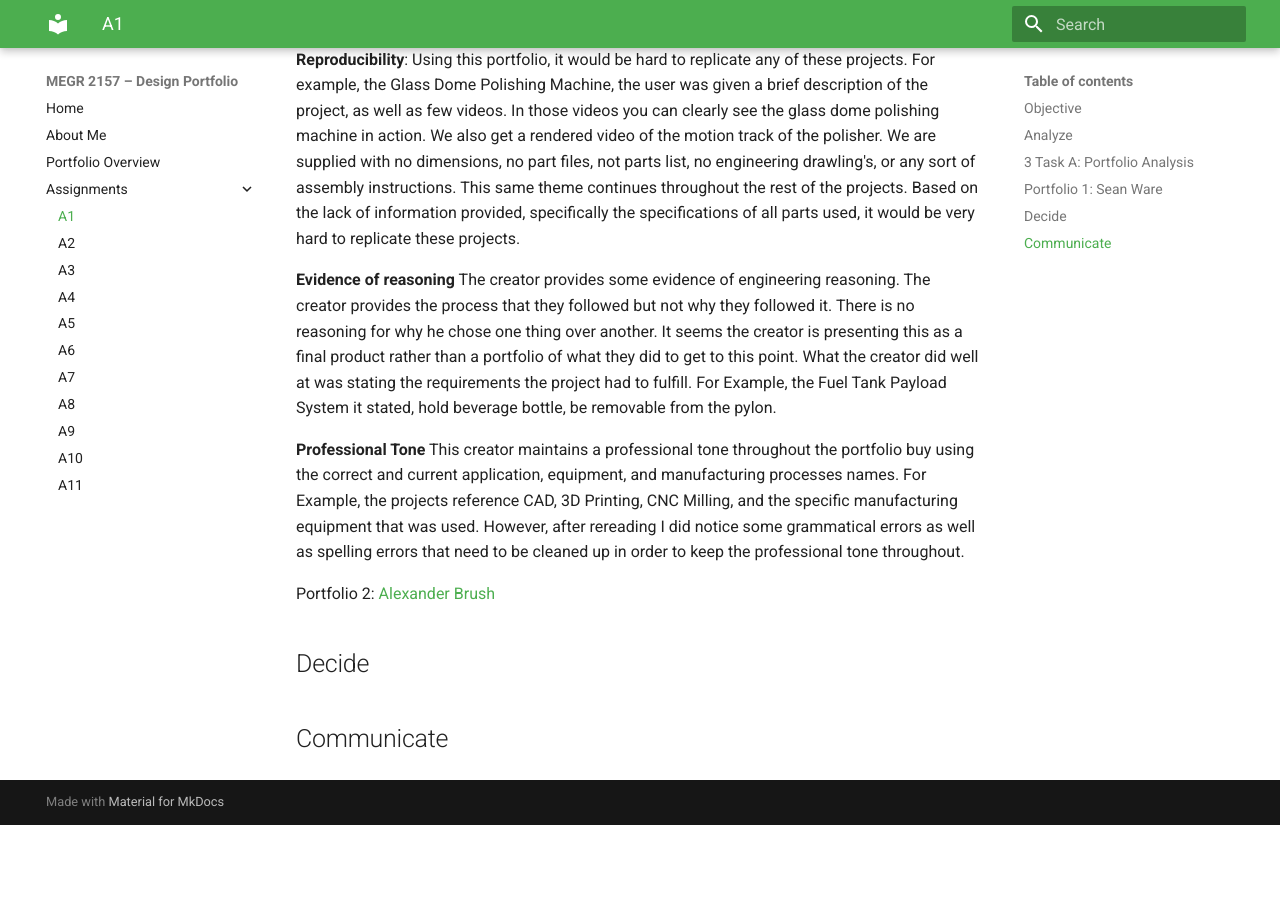
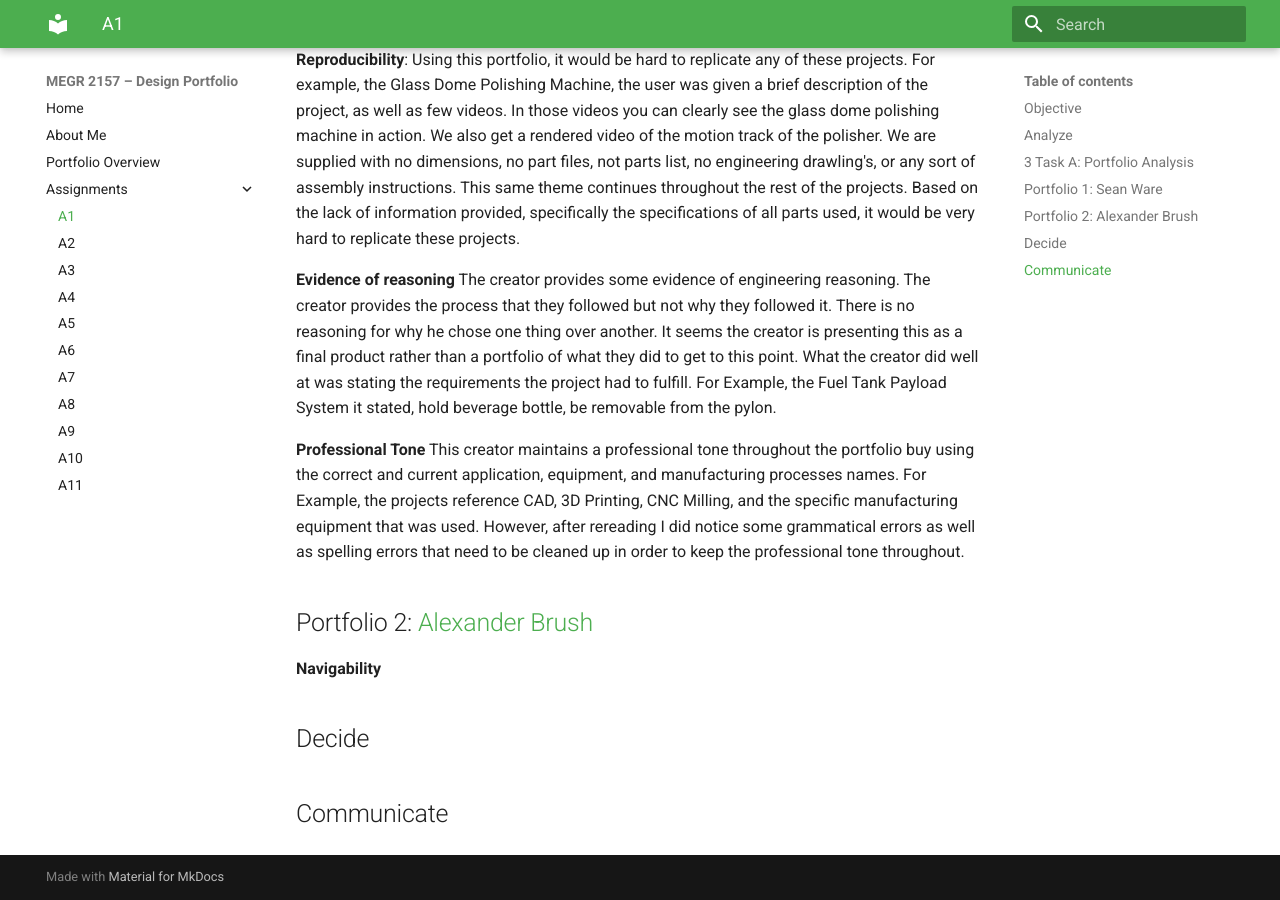
Before and after one commit to msweeney27j/-megr2157-portfolio, an MkDocs documentation site: the page built from docs/assignments/A01/index.md, in a window 1280 px wide and 900 px high, scrolled down 553 px. Built offline with MkDocs 1.6.1 and Material for MkDocs 9.7.7, drawn with Linux system fonts in a browser that asks for light colours; before the commit the page ends 1378 px from its top, so only the background shows below that.

Commit message:
Adjust heading for Portfolio 2 and add Navigability section
Updated heading level for Portfolio 2 and added section for Navigability.

```diff
--- a/docs/assignments/A01/index.md
+++ b/docs/assignments/A01/index.md
@@ -18,8 +18,8 @@ The creator provides some evidence of engineering reasoning. The creator provide
 **Professional Tone**
 This creator maintains a professional tone throughout the portfolio buy using the correct and current application, equipment, and manufacturing processes names. For Example, the projects reference CAD, 3D Printing, CNC Milling, and the specific manufacturing equipment that was used. However, after rereading I did notice some grammatical errors as well as spelling errors that need to be cleaned up in order to keep the professional tone throughout.
 
-Portfolio 2: [Alexander Brush](https://alexanderbrush.com/)
-
+## Portfolio 2: [Alexander Brush](https://alexanderbrush.com/)
+**Navigability**
 
 ## Decide
 
```
